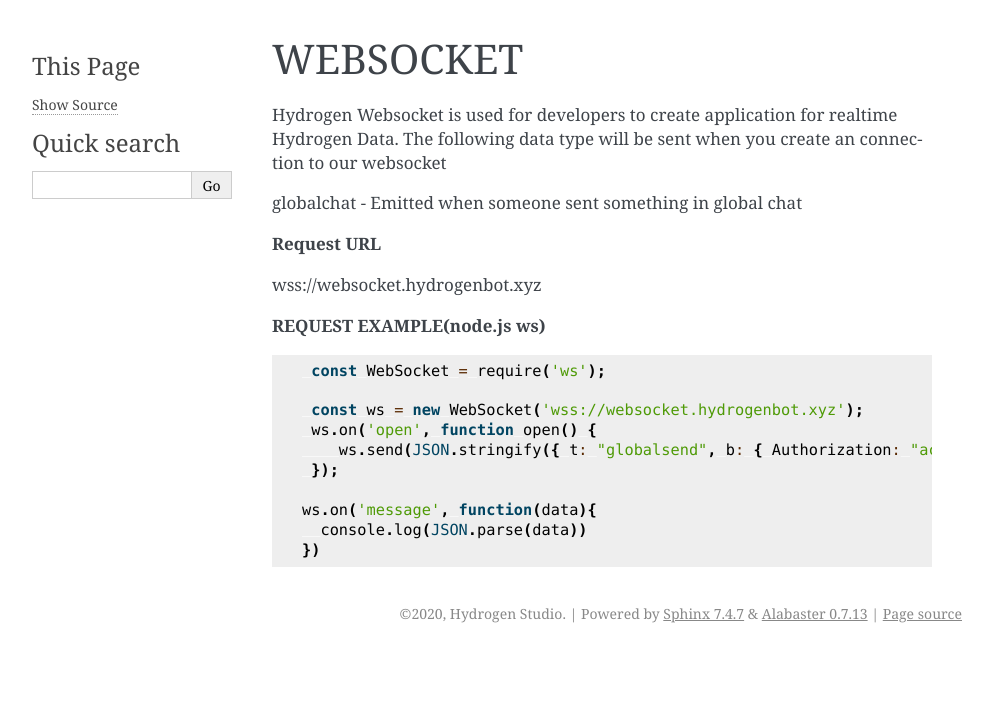
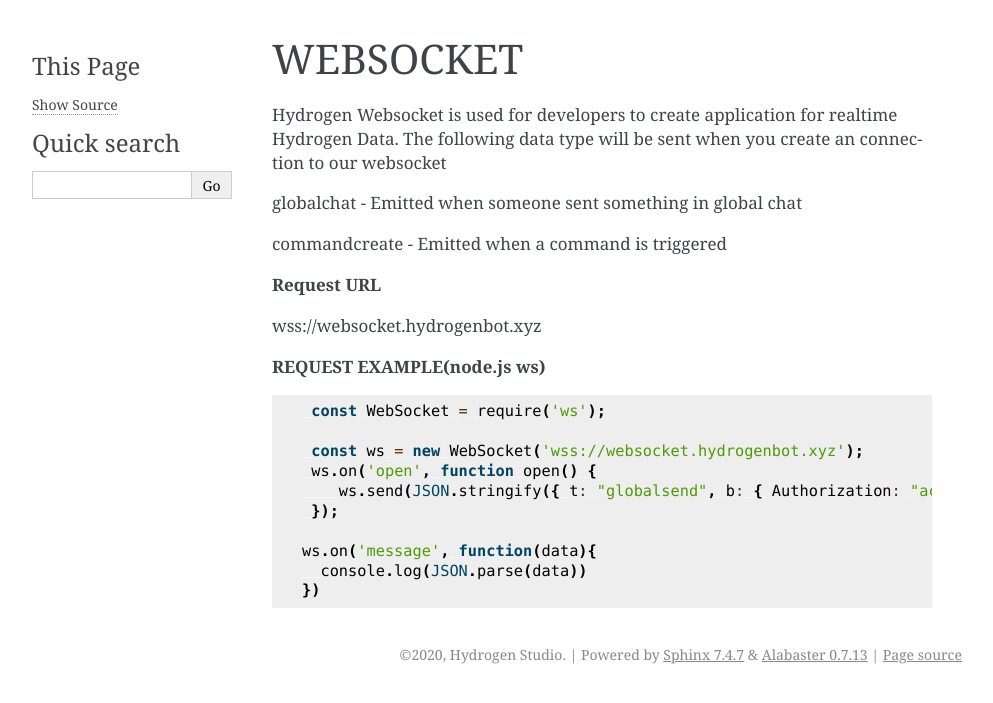
Before and after one commit to jerryzhangdev/hydrogen-developer-docs, a Sphinx documentation site: the page built from docs/source/websocket.rst, in a window 1280 px wide. Shown: the top 703 px of the page, without its empty margins (148-1141 px from the left). Built offline with Sphinx 7.4.7, drawn with Linux system fonts in a browser that asks for light colours.

Commit message:
Update websocket.rst

```diff
--- a/docs/source/websocket.rst
+++ b/docs/source/websocket.rst
@@ -4,6 +4,8 @@
 Hydrogen Websocket is used for developers to create application for realtime Hydrogen Data. The following data type will be sent when you create an connection to our websocket
 
 globalchat - Emitted when someone sent something in global chat
+
+commandcreate - Emitted when a command is triggered
 
 **Request URL**
 
```
